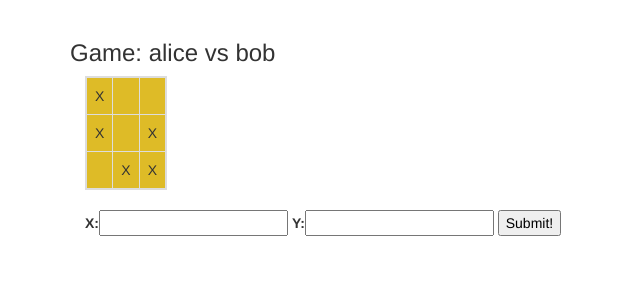
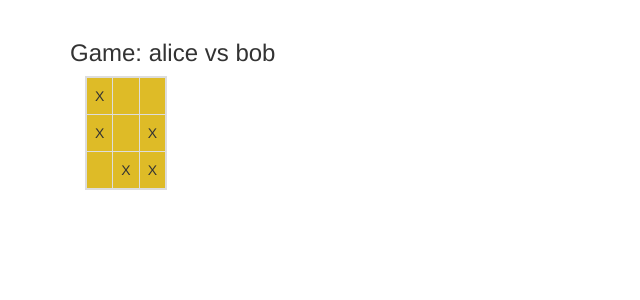
Before and after one commit to Alberick0/boardgames, a Django app: template tictactoe/templates/tictactoe/game_do_move.html in a window 1280 px wide. Shown: the part 51-351 px from the top of the page, without its empty margins (0-640 px from the left). Run offline with Django 3.2, Linux system fonts and the light colour scheme; the template is opened without the code that fills it: values that come from a table or form of the project are taken from there, others are empty; data comes from the database, SQL or seed files in the repository; some libraries are stand-ins or nearby versions.

Commit message:
tictactoe/game_do_move: hid the form fields 'x' and 'y' also hid the submit button and now will use JS

```diff
--- a/tictactoe/templates/tictactoe/game_do_move.html
+++ b/tictactoe/templates/tictactoe/game_do_move.html
@@ -19,9 +19,10 @@
 
     <form method="post" action="">
         {% csrf_token %}
-        {{ form }}
+        {{ form.x.as_hidden }}
+        {{ form.y.as_hidden }}
 
-        <button type="submit">
+        <button class="hidden" type="Submit">
             Submit!
         </button>
     </form>
```
